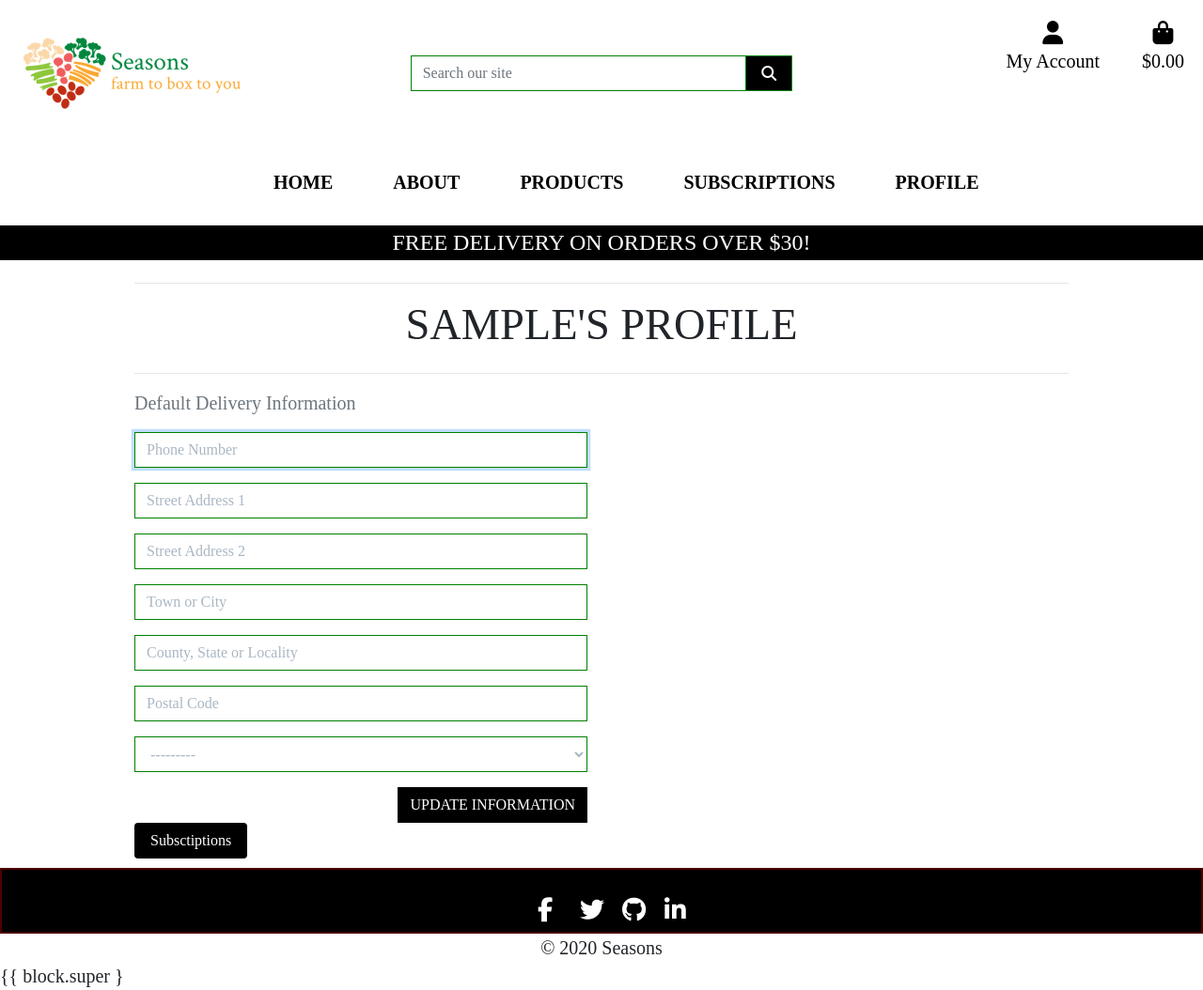
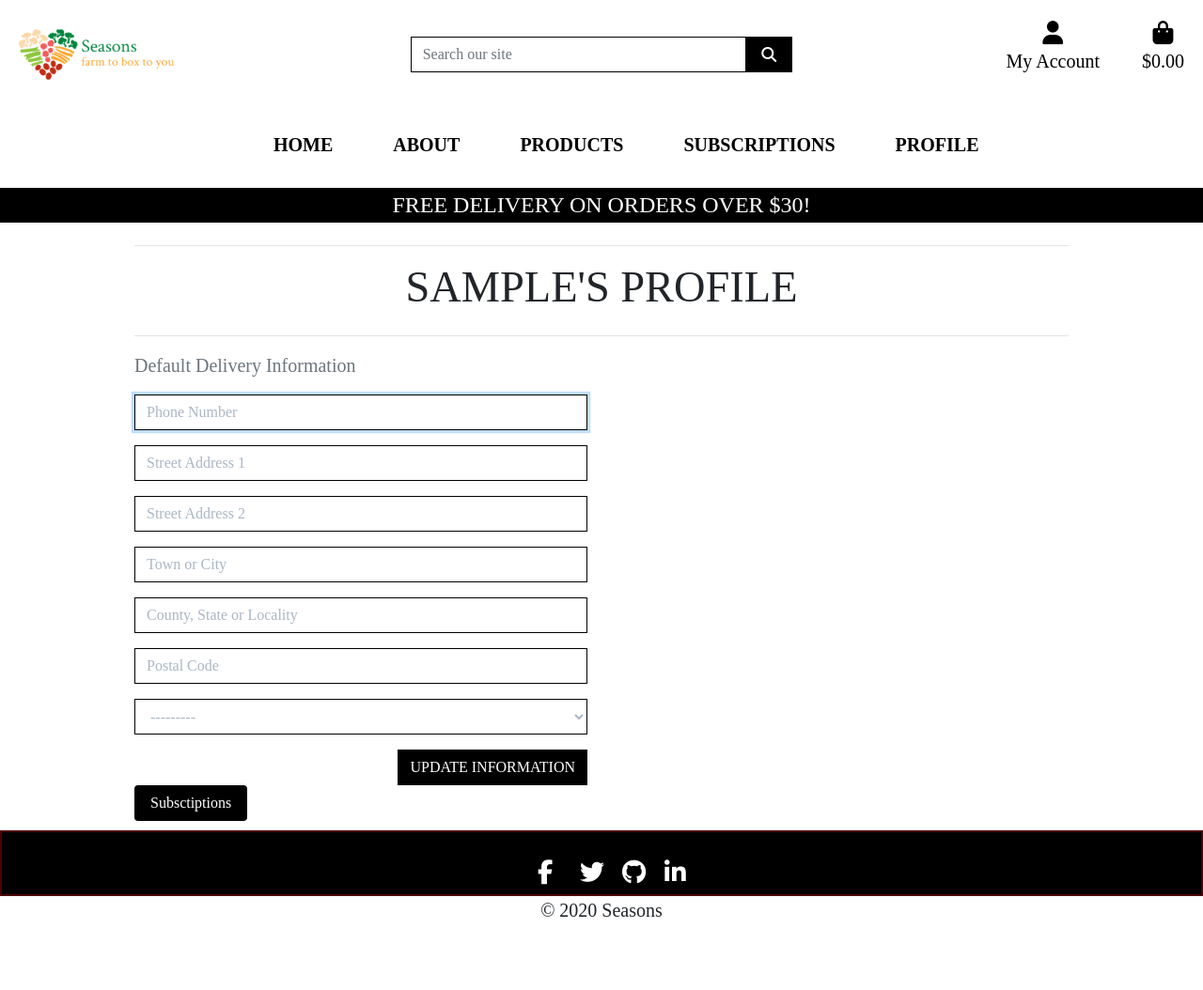
Before and after one commit to jimbobding/seasons, a Django app: page /profiles/ in a window 1280 px wide. Shown: the whole page at 94% size. After the commit the page ends 976 px from the top, so only its background shows below. Run offline with Django 3.2, Linux system fonts and the light colour scheme; the visitor is signed in with stand-in values (Sample User, id 1); data comes from the database, SQL or seed files in the repository; some libraries are stand-ins or nearby versions.

```diff
--- a/home/templates/home/index.html
+++ b/home/templates/home/index.html
@@ -1,7 +1,7 @@
 {% extends "base.html" %} {% load static %} {% block content %}
 <div class="header-container container-fluid">
   <div class="row">
-    <div class="col">
+    <div class="col-12 px-0">
       <div class="hero-image">
         <div class="title-font px-2">
           <h1 class="text-center my-auto hero-title">SEASONS</h1>
--- a/products/templates/products/products.html
+++ b/products/templates/products/products.html
@@ -2,7 +2,7 @@
 
 <div class="header-container container-fluid">
   <div class="row">
-    <div class="col">
+    <div class="col-12 px-0">
       <div class="products-image">
         <div class="title-font px-2">
           <h1 class="text-center my-auto hero-title">SEASONS</h1>
--- a/profiles/templates/profiles/profile.html
+++ b/profiles/templates/profiles/profile.html
@@ -8,7 +8,7 @@
 {% block page_header %}
     <div class="container header-container">
         <div class="row">
-            <div class="col">
+            <div class="col-12 px-0">
                 <h1 class="uppercase main-heading"></h1>
             </div>
         </div>
@@ -43,6 +43,6 @@
 {% endblock %}
 
 {% block postloadjs %}
-    {{ block.super }
+    {{ block.super }}
     <script type="text/javascript" src="{% static 'profiles/js/countryfield.js' %}"></script>
 {% endblock %}
--- a/static/css/base.css
+++ b/static/css/base.css
@@ -36,10 +36,6 @@ h2 {
   font-size: 2.9rem;
 }
 
-.logo {
-    font-size: 400px;
-    padding-left: 20px;
-}
 
 .products-text {
   padding: 5px 10px 5px;
@@ -346,8 +342,8 @@ h2 {
 }
 
 .logo {
-    margin-top: 0;
-    margin-left: 5px;
+    height: 100px;
+    margin-left: 20px;
 }
 
 /* -------------------------------- Headings */
@@ -409,7 +405,7 @@ h2 {
 }
 
 .border-black {
-  border: 1px solid green !important;
+  border: 1px solid black !important;
 }
 
 .bg-black {
--- a/subscriptions/templates/subscriptions/subscription_detail.html
+++ b/subscriptions/templates/subscriptions/subscription_detail.html
@@ -6,7 +6,7 @@
   >
 
     <div class="row">
-      <div class="col">
+      <div class="col-12 px-0">
         <div class="title-font px-2">
           <h1 class="text-center my-auto hero-title stroke">
             {{ subscriptions.name }}
--- a/subscriptions/templates/subscriptions/subscriptions.html
+++ b/subscriptions/templates/subscriptions/subscriptions.html
@@ -1,7 +1,7 @@
 {% extends "base.html" %} {% load static %} {% block content %}
 <div class="header-container container-fluid">
   <div class="row">
-    <div class="col">
+    <div class="col-12 px-0">
       <div class="subscriptions-image ">
         <div class="title-font px-2">
           <h1 class="text-center my-auto hero-title">SEASONS</h1>
```
Also changed, not shown: README.md.
